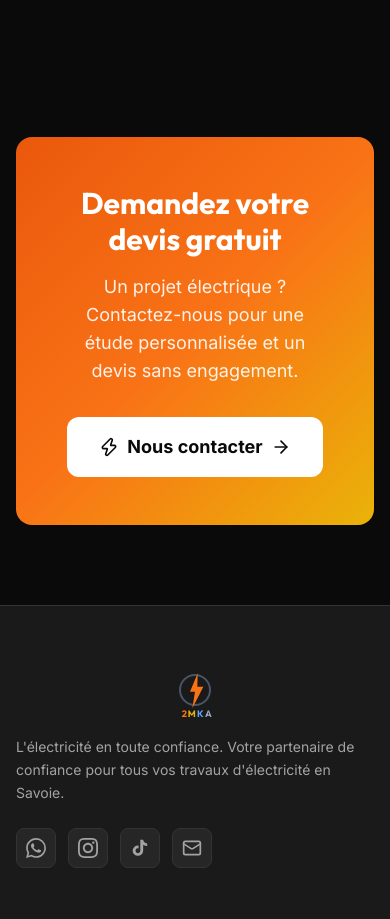
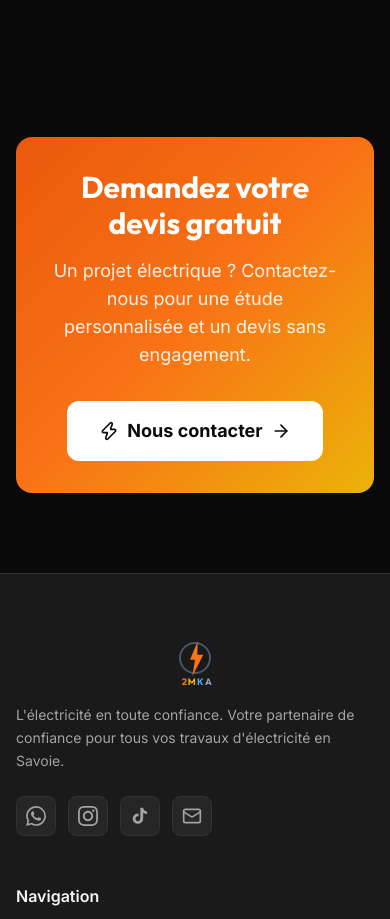
Before and after one commit to YassineChani/2mka, a Next.js app: page /services in a window 390 px wide. Shown: the part 3960-4879 px from the top of the page. Built offline with nearby package versions, Linux system fonts and the light colour scheme.

Commit message:
Optimize mobile responsive padding and layout

```diff
--- a/src/app/page.tsx
+++ b/src/app/page.tsx
@@ -161,7 +161,7 @@ export default function HomePage() {
       {/* CTA Banner */}
       <section className="py-20 px-4">
         <ScrollReveal>
-          <div className="max-w-4xl mx-auto rounded-2xl p-12 text-center" style={{ background: 'linear-gradient(135deg, #EA580C, #F97316, #EAB308)' }}>
+          <div className="max-w-4xl mx-auto rounded-2xl p-8 sm:p-12 text-center" style={{ background: 'linear-gradient(135deg, #EA580C, #F97316, #EAB308)' }}>
             <h2 className="text-3xl sm:text-4xl font-bold text-white font-[family-name:var(--font-heading)] mb-4">
               Besoin d&apos;un électricien de confiance ?
             </h2>
--- a/src/app/services/page.tsx
+++ b/src/app/services/page.tsx
@@ -134,7 +134,7 @@ export default function ServicesPage() {
       {/* CTA */}
       <section className="py-20 px-4">
         <ScrollReveal>
-          <div className="max-w-4xl mx-auto rounded-2xl p-12 text-center" style={{ background: 'linear-gradient(135deg, #EA580C, #F97316, #EAB308)' }}>
+          <div className="max-w-4xl mx-auto rounded-2xl p-8 sm:p-12 text-center" style={{ background: 'linear-gradient(135deg, #EA580C, #F97316, #EAB308)' }}>
             <h2 className="text-3xl sm:text-4xl font-bold text-white font-[family-name:var(--font-heading)] mb-4">
               Demandez votre devis gratuit
             </h2>
```
